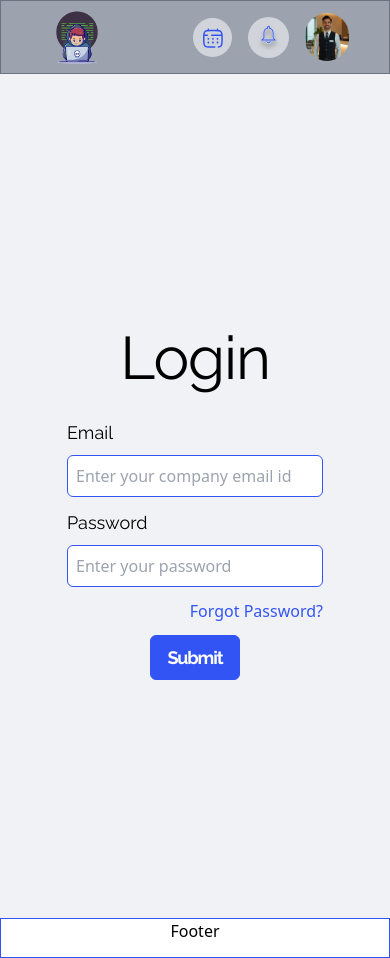
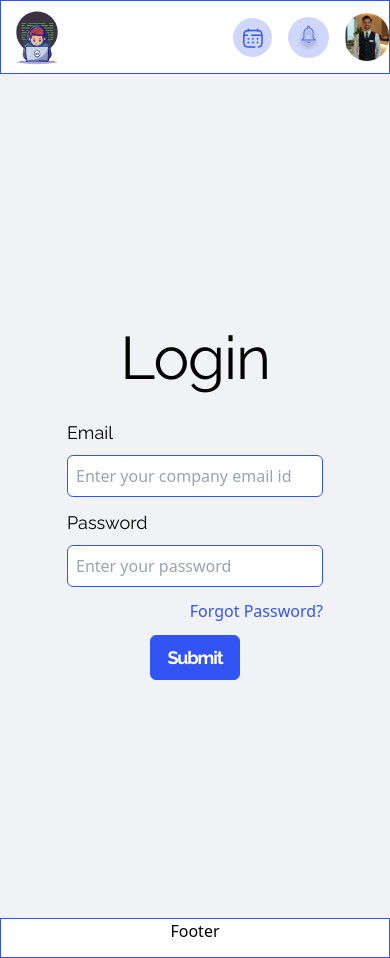
Before and after one commit to Shaileshkale17/Employee-Management-Software, a React (Vite) app in the folder Client/: page / in a window 390 px wide. Built offline with nearby package versions, Linux system fonts and the light colour scheme.

Commit message:
adding the navber styling

```diff
--- a/Client/src/components/Navber.jsx
+++ b/Client/src/components/Navber.jsx
@@ -8,25 +8,25 @@ const Navber = () => {
     useState(0);
   const [Notificationsnumber, setNotificationsnumber] = useState(0);
   return (
-    <div className=" border border-solid border-gray-500 shadow-lg bg-gray-400">
-      <div className="mx-10 flex flex-row justify-between items-center ">
+    <div className=" border border-solid border-[#3354F4] shadow-lg bg-white">
+      <div className="mx-0 md:mx-2  flex flex-row justify-between items-center ">
         <div>
           <img src={logo} alt="logo" className="w-[4.5rem] h-[4.5rem]" />
         </div>
         <div>
           <ul className="flex flex-row items-center gap-4">
-            <li className="rounded-full bg-gray-300 p-2 relative">
+            <li className="rounded-full bg-[#CFD7FD] p-2  relative">
               <img src={solar_calendar} alt="solar calendar" />
               {solar_calendar_Notifications === 0 || (
-                <span className="absolute top-5 right-0 bg-[#ff000076] text-center w-6 h-6 rounded-full text-gray-400 ">
+                <span className="absolute top-5 right-0 bg-[#ff000076] text-center w-6 h-6 rounded-full text-white ">
                   {solar_calendar_Notifications}
                 </span>
               )}
             </li>
-            <li className="  rounded-full bg-gray-300 p-2 relative">
+            <li className="  rounded-full bg-[#CFD7FD] p-2 relative">
               <img src={Notifications} alt="Notification" />
               {Notificationsnumber === 0 || (
-                <span className="absolute top-5 right-0 bg-[#ff000076] text-center w-6 h-6 rounded-full text-gray-400 ">
+                <span className="absolute top-5 right-0 bg-[#ff000076] text-center w-6 h-6 rounded-full text-white ">
                   {Notificationsnumber}
                 </span>
               )}
```
